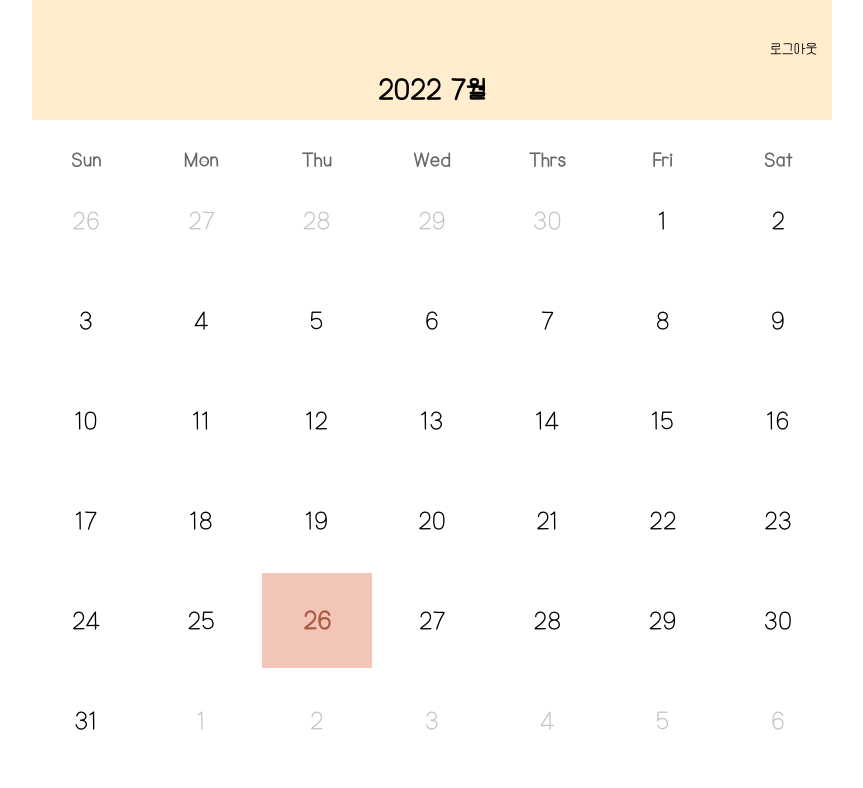
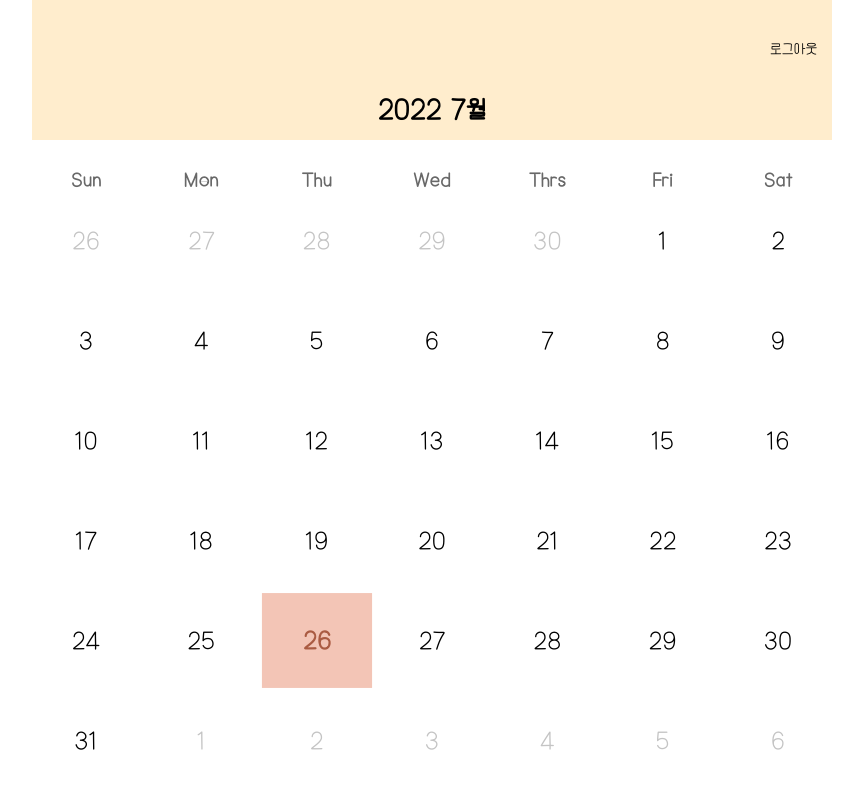
Before and after one commit to parkmihyunn/OHT, a React (Create React App) app in the folder shared_diary/: page / in a window 1280 px wide. Shown: the top 788 px of the page, without its empty margins (208-1071 px from the left). Built offline with nearby package versions, Linux system fonts and the light colour scheme; some icons are missing.

Commit message:
Update _style.scss

```diff
--- a/shared_diary/src/styles/_style.scss
+++ b/shared_diary/src/styles/_style.scss
@@ -115,7 +115,7 @@
             padding-right:30px;
             vertical-align:middle;
         }
-        padding-top: 20px;
+        padding-top: 40px;
         margin-bottom: 30px;
         background-color: rgb(255, 237, 205);
     }
```
